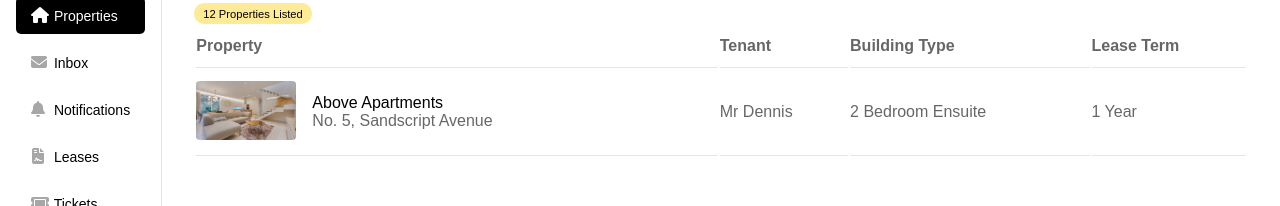
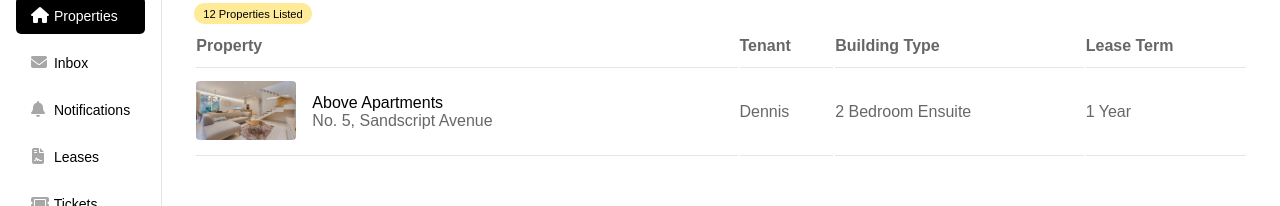
Before and after one commit to lukman155/fmrep-frontend, a SvelteKit app: page /properties in a window 1280 px wide. Shown: the part 187-393 px from the top of the page. Built offline with nearby package versions, Linux system fonts and the light colour scheme; a web font is replaced by a local one.

Commit message:
Update +page.svelte

```diff
--- a/src/routes/properties/+page.svelte
+++ b/src/routes/properties/+page.svelte
@@ -29,7 +29,7 @@
             <p class="ticket-text">Above Apartments<br>
               <span class="submit-badge">No. 5, Sandscript Avenue</span></p>
           </td>
-          <td>Mr Dennis</td>
+          <td>Dennis</td>
           <td>2 Bedroom Ensuite</td>
           <td>1 Year</td>
       </tr>
```
